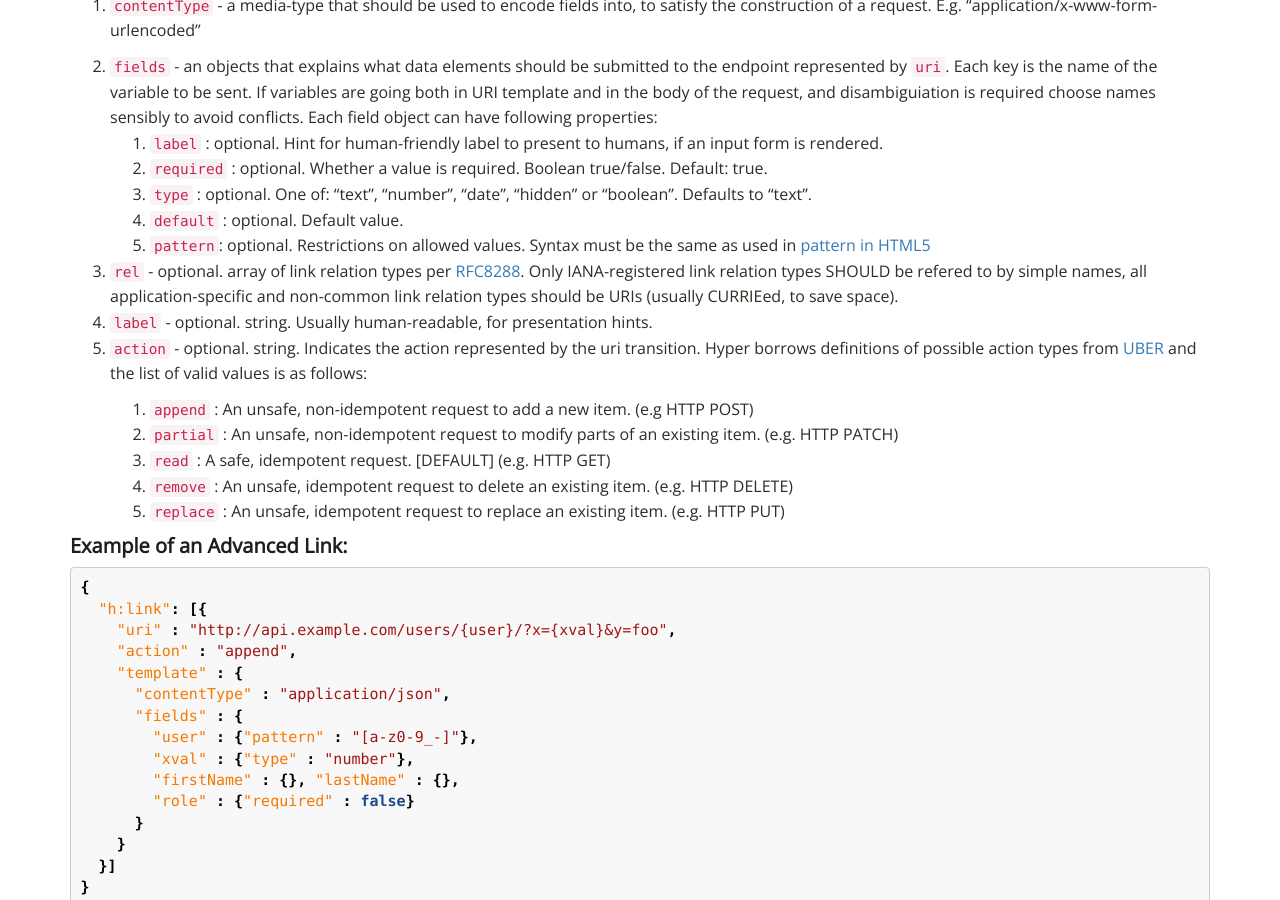
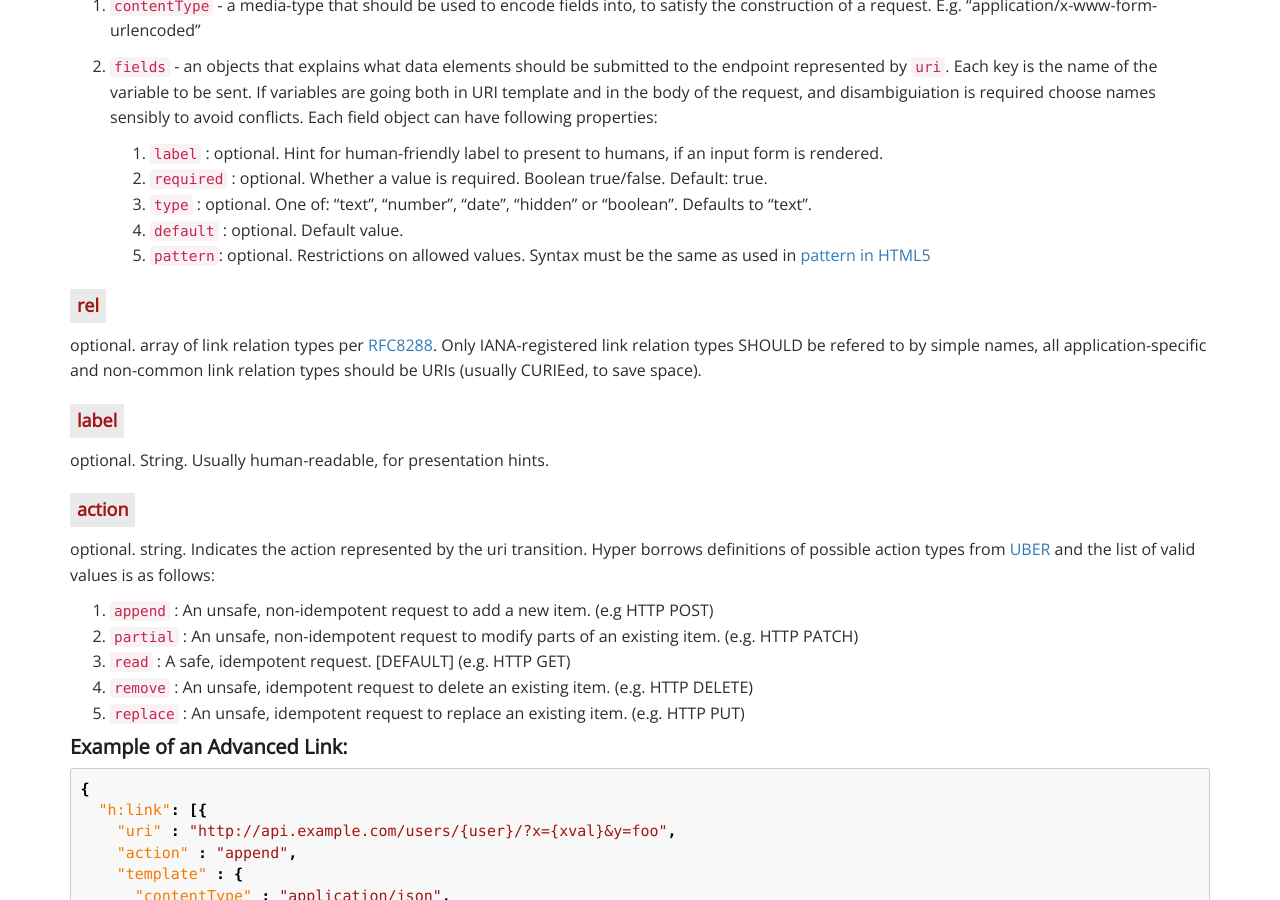
Before and after one commit to inadarei/hyper, a Jekyll site: the page built from spec.md, in a window 1280 px wide and 900 px high, scrolled down 5605 px. Built offline with Jekyll 4.4.1, drawn with Linux system fonts in a browser that asks for light colours; nearby versions of some CDN libraries.

Commit message:
style fix

```diff
--- a/_includes/propdefs/link.md
+++ b/_includes/propdefs/link.md
@@ -37,23 +37,30 @@ can have following properties:
     1. `pattern`: optional. Restrictions on allowed values. Syntax must be the
         same as used in [pattern in HTML5](https://www.w3.org/TR/2011/WD-html5-20110525/common-input-element-attributes.html#the-pattern-attribute)
 
-3. `rel` - optional. array of link relation types per
-    [RFC8288](https://tools.ietf.org/html/rfc8288). Only IANA-registered
-    link relation types SHOULD be refered to by simple names, all
-    application-specific and non-common link relation types should be URIs
-    (usually CURRIEed, to save space).
-4. `label` - optional. string. Usually human-readable, for presentation
-    hints.
-5. `action` - optional. string. Indicates the action represented by the uri
-    transition. Hyper borrows definitions of possible action types from
-    [UBER](http://www.uberhypermedia.org) and the list of valid values is as
-    follows:
+###### rel
 
-    1. `append` : An unsafe, non-idempotent request to add a new item. (e.g HTTP POST)
-    2. `partial` : An unsafe, non-idempotent request to modify parts of an existing item. (e.g. HTTP PATCH)
-    3. `read` : A safe, idempotent request. [DEFAULT] (e.g. HTTP GET)
-    4. `remove` : An unsafe, idempotent request to delete an existing item. (e.g. HTTP DELETE)
-    5. `replace` : An unsafe, idempotent request to replace an existing item. (e.g. HTTP PUT)
+optional. array of link relation types per
+[RFC8288](https://tools.ietf.org/html/rfc8288). Only IANA-registered link
+relation types SHOULD be refered to by simple names, all application-specific
+and non-common link relation types should be URIs (usually CURIEed, to save
+space).
+
+###### label
+
+optional. String. Usually human-readable, for presentation hints.
+
+###### action
+
+optional. string. Indicates the action represented by the uri
+transition. Hyper borrows definitions of possible action types from
+[UBER](http://www.uberhypermedia.org) and the list of valid values is as
+follows:
+
+1. `append` : An unsafe, non-idempotent request to add a new item. (e.g HTTP POST)
+2. `partial` : An unsafe, non-idempotent request to modify parts of an existing item. (e.g. HTTP PATCH)
+3. `read` : A safe, idempotent request. [DEFAULT] (e.g. HTTP GET)
+4. `remove` : An unsafe, idempotent request to delete an existing item. (e.g. HTTP DELETE)
+5. `replace` : An unsafe, idempotent request to replace an existing item. (e.g. HTTP PUT)
 
 ##### Example of an Advanced Link:
 
```
